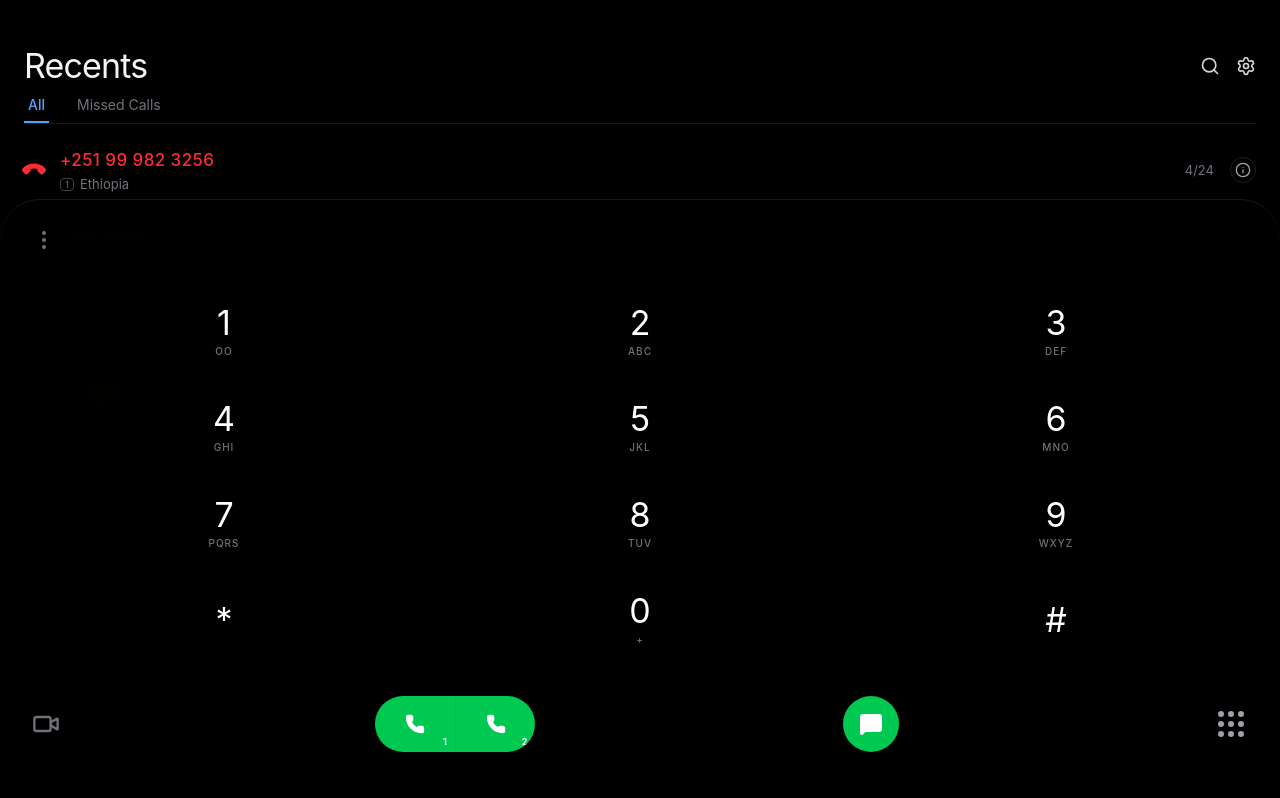
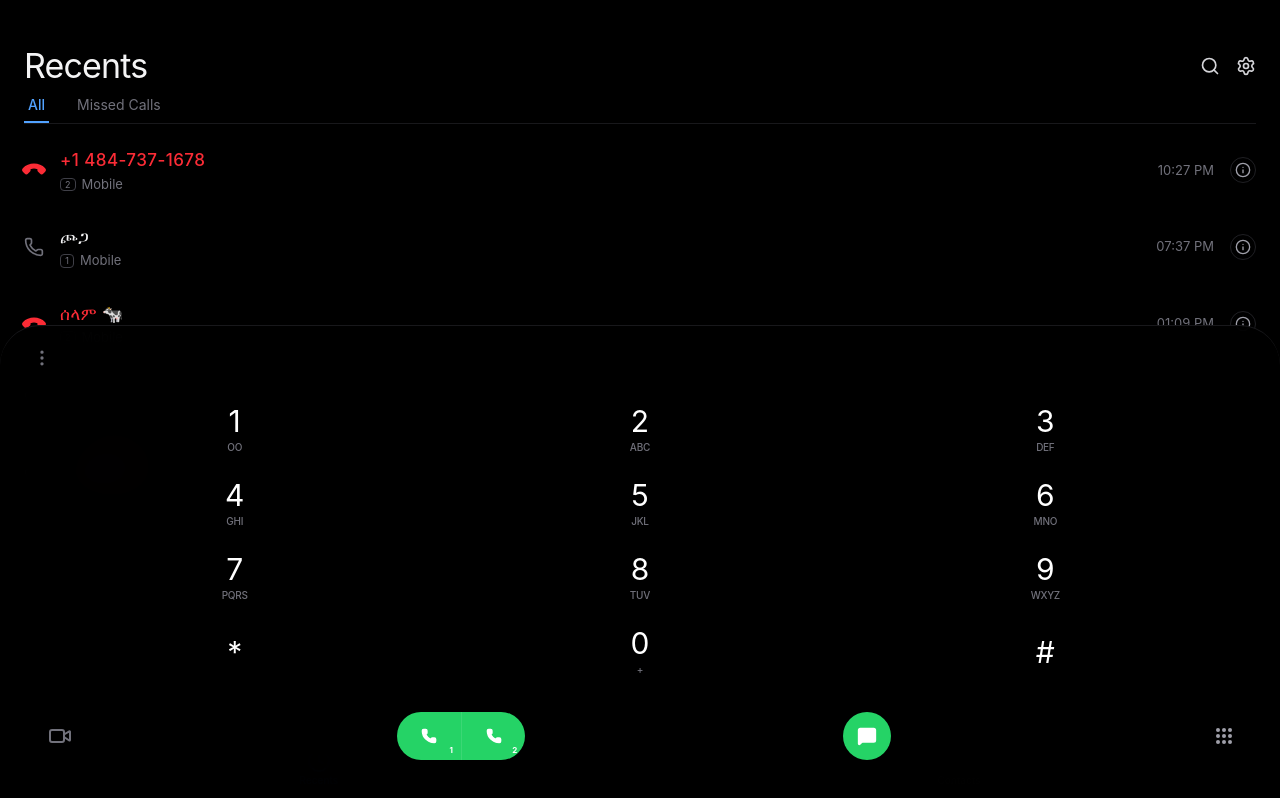
Before and after one commit to mihiretuNEW/dialer, a React (Vite) app: page / in a window 1280 px wide. Built offline with nearby package versions, Linux system fonts and the light colour scheme.

Commit message:
Update App.tsx

```diff
--- a/src/App.tsx
+++ b/src/App.tsx
@@ -34,11 +34,11 @@ interface RecentCall {
 
 // --- Mock Data ---
 const INITIAL_RECENTS: RecentCall[] = [
-  { id: '1', name: '+251 99 982 3256', number: '+251999823256', time: '4/24', type: 'missed', sim: 1 },
-  { id: '2', name: 'Enat 💖💖', number: '0987654321', time: '4/24', type: 'incoming', sim: 2 },
-  { id: '3', name: 'Fikru Classmate', number: '0900112233', time: '4/24', type: 'incoming', sim: 2 },
-  { id: '4', name: 'Ma Bro 😎', number: '0944556677', time: '4/24', type: 'incoming', sim: 2 },
-  { id: '5', name: 'Home', number: '011223344', time: '4/24', type: 'incoming', sim: 1 },
+  { id: '1', name: '+1 484-737-1678', number: '+14847371678', time: '10:27 PM', type: 'missed', sim: 2 },
+  { id: '2', name: 'ጮጋ', number: '0987654321', time: '07:37 PM', type: 'incoming', sim: 1 },
+  { id: '3', name: 'ሰላም 🐄', number: '0900112233', time: '01:09 PM', type: 'missed', sim: 2 },
+  { id: '4', name: 'Dani Class', number: '0912345678', time: '08:43 AM', type: 'incoming', sim: 2 },
+  { id: '5', name: 'Enat 💖💖', number: '0987111222', time: '08:21 AM', type: 'incoming', sim: 1 },
 ];
 
 // --- Components ---
@@ -54,11 +54,11 @@ const KeypadButton = ({
 }) => (
   <button
     onClick={() => onClick(digit)}
-    className="flex flex-col items-center justify-center p-2 active:bg-zinc-800/50 rounded-full transition-colors h-22 w-24"
+    className="flex flex-col items-center justify-center active:bg-zinc-800/30 rounded-full transition-colors h-[72px] w-full"
     id={`btn-${digit}`}
   >
-    <span className="text-[34px] font-normal leading-none text-white">{digit}</span>
-    {sub && <span className="text-[10px] text-zinc-500 font-medium tracking-widest uppercase mt-1">{sub}</span>}
+    <span className="text-[30px] font-normal leading-none text-white">{digit}</span>
+    {sub && <span className="text-[10px] text-zinc-500 font-medium tracking-tight uppercase mt-1">{sub}</span>}
   </button>
 );
 
@@ -277,13 +277,13 @@ export default function App() {
             ref={dialerRef}
           >
             {/* --- Dialed Number Row --- */}
-            <div className="flex items-center justify-between px-8 py-4 h-20">
+            <div className="flex items-center justify-between px-8 py-2 h-16">
               <div className="w-10">
-                <MoreVertical className="w-6 h-6 text-zinc-500" />
+                <MoreVertical className="w-5 h-5 text-zinc-500" />
               </div>
 
               <div className="flex-1 flex justify-center items-center overflow-hidden">
-                <span className="text-[40px] font-light tracking-wide text-white truncate max-w-full">
+                <span className="text-[36px] font-normal tracking-tight text-white truncate max-w-full">
                   {dialedNumber}
                 </span>
               </div>
@@ -295,13 +295,13 @@ export default function App() {
                     onContextMenu={(e) => { e.preventDefault(); handleLongDelete(); }}
                     className="text-zinc-500 active:text-white transition-colors"
                   >
-                    <Delete className="w-9 h-9" />
+                    <Delete className="w-8 h-8" />
                   </button>
                 )}
               </div>
             </div>
 
-            <div className="grid grid-cols-3 gap-y-2 justify-items-center mt-2 px-4">
+            <div className="grid grid-cols-3 gap-y-0.5 justify-items-center mt-1 px-8">
               <KeypadButton digit="1" sub="oo" onClick={handleDigitClick} />
               <KeypadButton digit="2" sub="abc" onClick={handleDigitClick} />
               <KeypadButton digit="3" sub="def" onClick={handleDigitClick} />
@@ -320,39 +320,39 @@ export default function App() {
             </div>
 
             {/* --- Action Buttons --- */}
-            <div className="flex items-center justify-between px-6 mt-8 mb-6">
+            <div className="flex items-center justify-between px-10 mt-6 mb-4">
               <button className="p-2 text-zinc-500 active:text-white transition-colors">
-                <Video className="w-7 h-7" />
+                <Video className="w-6 h-6" />
               </button>
 
-              <div className="flex items-center bg-green-500 rounded-full h-14 w-40 shadow-lg overflow-hidden">
+              <div className="flex items-center bg-[#25D366] rounded-full h-12 w-32 shadow-lg overflow-hidden">
                 <button
                   onClick={() => runUSSD(dialedNumber)}
-                  className="flex-1 flex items-center justify-center active:bg-black/10 transition-colors border-r border-green-600/30 h-full relative"
+                  className="flex-1 flex items-center justify-center active:bg-black/10 transition-colors border-r border-white/10 h-full relative"
                 >
-                  <Phone className="w-5 h-5 text-white fill-current" />
-                  <span className="absolute bottom-1 right-2 text-[9px] font-bold text-white">1</span>
+                  <Phone className="w-4 h-4 text-white fill-current" />
+                  <span className="absolute bottom-1 right-2 text-[8px] font-bold text-white">1</span>
                 </button>
                 <button
                   onClick={() => runUSSD(dialedNumber)}
                   className="flex-1 flex items-center justify-center active:bg-black/10 transition-colors h-full relative"
                 >
-                  <Phone className="w-5 h-5 text-white fill-current" />
-                  <span className="absolute bottom-1 right-2 text-[9px] font-bold text-white">2</span>
+                  <Phone className="w-4 h-4 text-white fill-current" />
+                  <span className="absolute bottom-1 right-2 text-[8px] font-bold text-white">2</span>
                 </button>
               </div>
 
-              <button className="bg-green-500 rounded-full w-14 h-14 flex items-center justify-center shadow-lg active:scale-95 transition-transform">
-                <MessageSquare className="w-6 h-6 text-white fill-current" />
+              <button className="bg-[#25D366] rounded-full w-12 h-12 flex items-center justify-center shadow-lg active:scale-95 transition-transform">
+                <MessageSquare className="w-5 h-5 text-white fill-current" />
               </button>
 
               <button
                 onClick={() => setIsKeypadOpen(false)}
                 className="p-2 text-zinc-500 active:text-white transition-colors"
               >
-                <div className="grid grid-cols-3 gap-1 px-1">
+                <div className="grid grid-cols-3 gap-0.5">
                   {[...Array(9)].map((_, i) => (
-                    <div key={i} className="w-1.5 h-1.5 bg-zinc-400 rounded-full" />
+                    <div key={i} className="w-1 h-1 bg-zinc-400 rounded-full" />
                   ))}
                 </div>
               </button>
```
